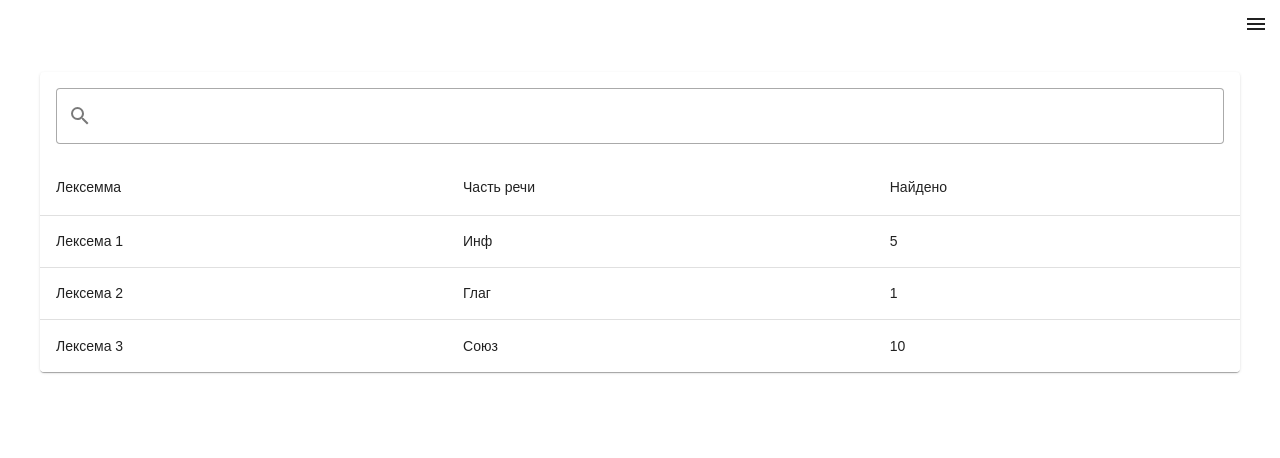
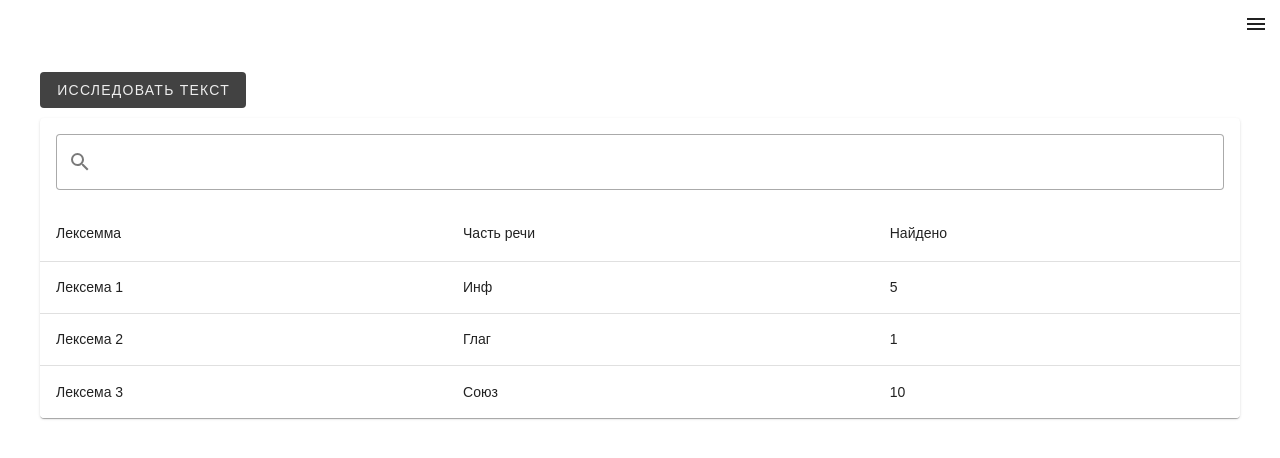
Before and after one commit to KLAN-DEVELOPER/KlanFrontSide, a Vue app: page / in a window 1280 px wide. Shown: the top 458 px of the page. Built offline with nearby package versions, Linux system fonts and the light colour scheme.

Commit message:
Add modal for sending text for analyze

```diff
--- /dev/null
+++ b/src/components/SendTextModal/SendTextModal.vue
@@ -0,0 +1,42 @@
+<script setup lang="ts">
+</script>
+
+
+<template>
+    <v-dialog max-width="600">
+        <template #activator="{ props: activatorProps }">
+            <v-btn
+                    v-bind="activatorProps"
+                    color="surface-variant"
+                    text="Исследовать текст"
+                    variant="flat"
+            ></v-btn>
+        </template>
+
+        <template #default="{ isActive }">
+            <v-card title="Исследовать текст">
+                <v-card-text>
+                  <v-textarea
+                    label="Текст"
+                    variant="outlined"
+                    placeholder="Вставьте текст, который хотите исследовать"
+                  />
+                </v-card-text>
+
+                <v-card-actions>
+                    <v-spacer></v-spacer>
+
+                    <v-btn
+                            text="Отправить"
+                            color="surface-variant"
+                            variant="flat"
+                            @click="isActive.value = false"
+                    ></v-btn>
+                </v-card-actions>
+            </v-card>
+        </template>
+    </v-dialog>
+</template>
+
+
+<style module lang="scss"></style>
--- a/src/layouts/DefaultLayout.vue
+++ b/src/layouts/DefaultLayout.vue
@@ -2,6 +2,7 @@
 import NavigationAside from "../components/NaviagtionAside/NavigationAside.vue";
 import {mdiMagnify} from "@mdi/js";
 import {useNavigationAsideStore} from "../store/NavigationAsideStore.ts";
+import SendTextModal from "../components/SendTextModal/SendTextModal.vue";
 
 const navigationAsideStore = useNavigationAsideStore();
 
@@ -21,6 +22,7 @@ const navigationAsideStore = useNavigationAsideStore();
     <NavigationAside/>
     <main :class="$style.main">
         <div :class="$style.content">
+            <SendTextModal/>
             <slot/>
         </div>
     </main>
--- a/src/pages/HomePage.vue
+++ b/src/pages/HomePage.vue
@@ -32,7 +32,12 @@ const data = [
   <DefaultTable
   :headers="headers"
   :items="data"
+  :class="$style.table"
   />
 </template>
 
-<style module lang="scss"></style>
+<style module lang="scss">
+.table {
+  margin-top: 10px
+}
+</style>
```
